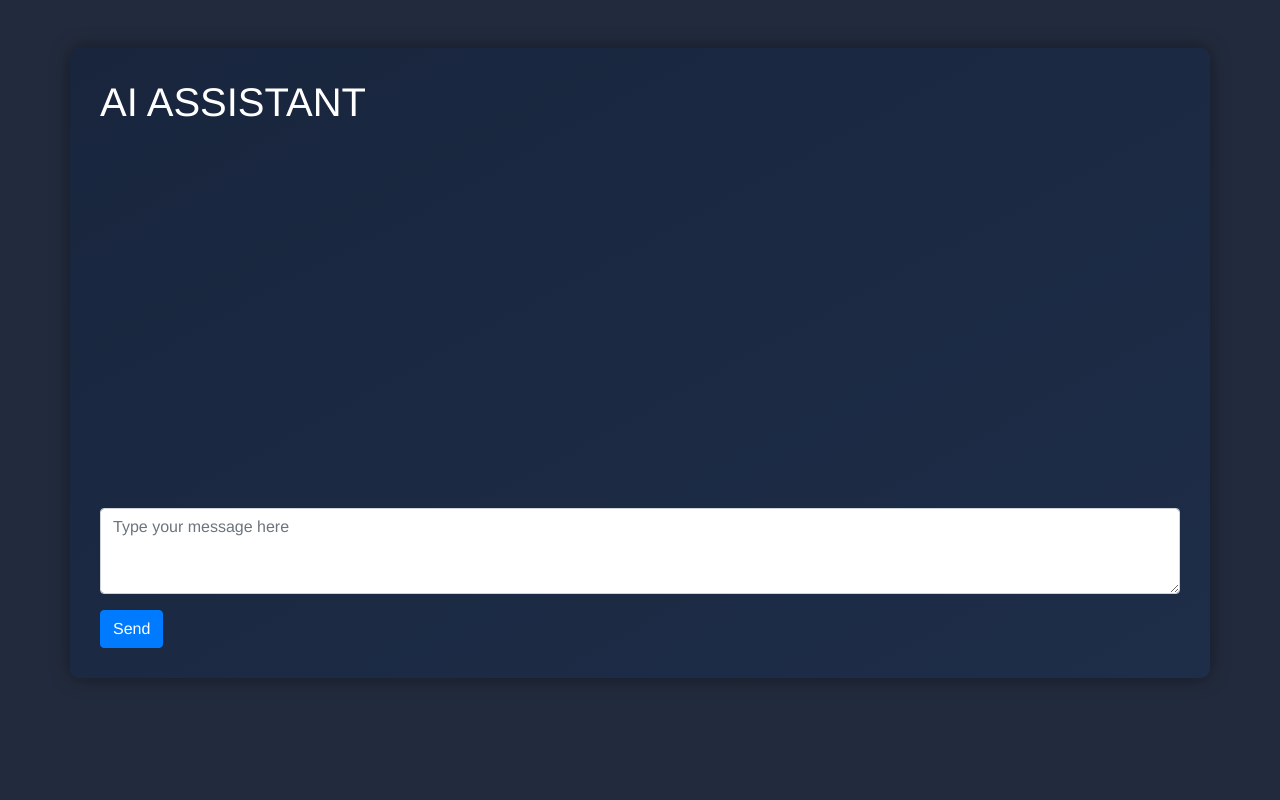
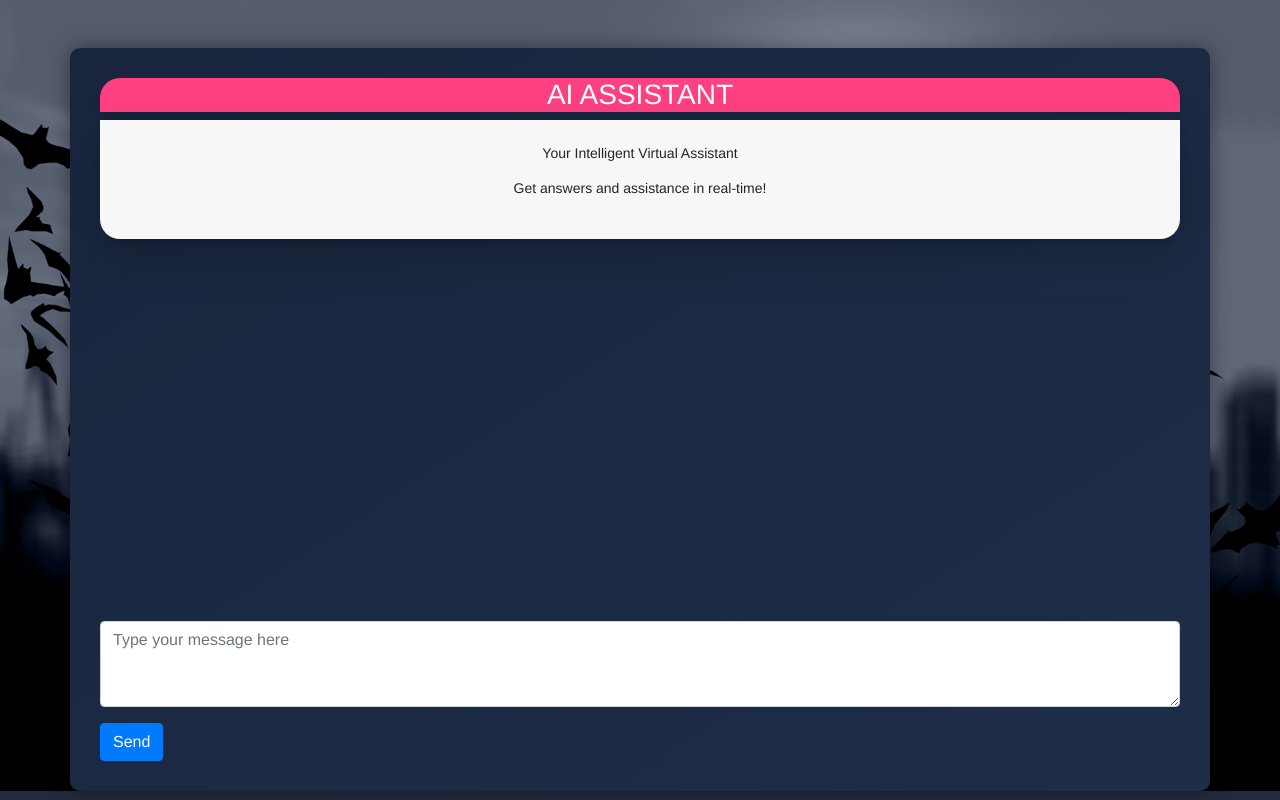
Before and after one commit to Sakil786/AI_VIRTUAL_ASSISTANT, a Flask app: page / in a window 1280 px wide. Run offline with Flask 3, Linux system fonts and the light colour scheme; some libraries are stand-ins or nearby versions.

Commit message:
Update index.html

````diff
--- a/templates/index.html
+++ b/templates/index.html
@@ -12,14 +12,43 @@
   <link rel="stylesheet" href="https://cdnjs.cloudflare.com/ajax/libs/font-awesome/5.15.3/css/all.min.css">
   <link rel="stylesheet" type="text/css" href="{{ url_for('static', filename='style.css') }}">
   <script src="https://cdn.jsdelivr.net/npm/highlight.js@10.7.2/lib/languages/python.min.js"></script>
-
   <link rel="stylesheet" href="https://cdnjs.cloudflare.com/ajax/libs/highlight.js/11.7.0/styles/a11y-dark.min.css">
   <script src="https://cdnjs.cloudflare.com/ajax/libs/highlight.js/11.7.0/highlight.min.js"></script>
+  <style>
+    .panel-heading {
+      background-color: #ff4081;
+      color: white;
+      border-radius: 20px 20px 0 0;
+      box-shadow: 0 4px 6px rgba(0, 0, 0, 0.1);
+    }
+
+    .panel-body {
+      background-color: #f7f7f7;
+      border-radius: 0 0 20px 20px;
+      box-shadow: 0 4px 6px rgba(0, 0, 0, 0.1);
+    }
+
+    body {
+      background-image: url('static/images/superhero.jpg');
+      background-repeat: no-repeat;
+      background-size: cover;
+    }
+  </style>
 </head>
 
 <body>
   <div class="container mt-5">
-    <h1 style="color:white">AI ASSISTANT</h1>
+    <div class="panel panel-default">
+      <div class="panel-heading text-center">
+        <h3 class="panel-title">AI ASSISTANT</h3>
+      </div>
+      <div class="panel-body text-center">
+        <div class="rounded p-4 shadow-lg">
+          <p class="text-center">Your Intelligent Virtual Assistant</p>
+          <p class="text-center">Get answers and assistance in real-time!</p>
+        </div>
+      </div>
+    </div>
     <div class="chat-box mt-3">
       <!-- Chat messages will be added here dynamically -->
     </div>
@@ -29,8 +58,8 @@
     <button type="button" class="btn btn-primary" id="send-btn">Send</button>
   </div>
   <script>
-setInterval(highlightAll,1000);
-// Function to highlight code using highlight.js library
+    setInterval(highlightAll, 1000);
+
     function highlightAll() {
       document.querySelectorAll("pre code").forEach(block => {
         hljs.highlightBlock(block);
@@ -47,7 +76,6 @@ function highlightAll() {
 
       if (isUserMessage) {
         messageDiv.classList.add("user-message");
-
       } else {
         messageDiv.classList.add("bot-message");
       }
@@ -59,9 +87,6 @@ function highlightAll() {
       chatBox.appendChild(messageDiv);
       chatBox.scrollTop = chatBox.scrollHeight;
     }
-
-
-
 
     function sendMessage() {
       const message = messageInput.value.trim();
@@ -85,18 +110,14 @@ function highlightAll() {
 
             const content = data.content;
 
-            // Check if the content has code block
             const hasCodeBlock = content.includes("```");
             if (hasCodeBlock) {
-              // If the content has code block, wrap it in a <pre><code> element
               const codeContent = content.replace(/```([\s\S]+?)```/g, '</p><pre><code>$1</code></pre><p>');
 
+              messageDiv.innerHTML = `<img src="{{ url_for('static', filename='images/gpt.jpg') }}" class="bot-icon"><p>${codeContent}</p>`;
 
-              messageDiv.innerHTML = `<img src="{{ url_for('static', filename='images/gpt.jpg') }}" class="bot-icon"><p>${codeContent}</p>`
-
-            }
-            else{
-              messageDiv.innerHTML = `<img src="{{ url_for('static', filename='images/gpt.jpg') }}" class="bot-icon"><p>${content}</p>`
+            } else {
+              messageDiv.innerHTML = `<img src="{{ url_for('static', filename='images/gpt.jpg') }}" class="bot-icon"><p>${content}</p>`;
             }
             chatBox.appendChild(messageDiv);
             chatBox.scrollTop = chatBox.scrollHeight;
@@ -105,7 +126,6 @@ function highlightAll() {
           .catch(error => console.error(error));
       }
     }
-
 
     sendBtn.addEventListener("click", sendMessage);
     messageInput.addEventListener("keydown", event => {
````
Lines whose indentation alone changed are shown as unchanged.
